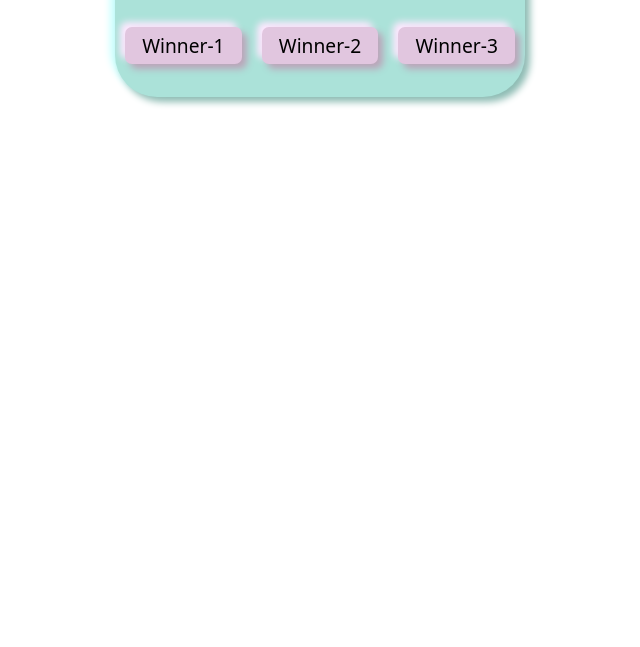
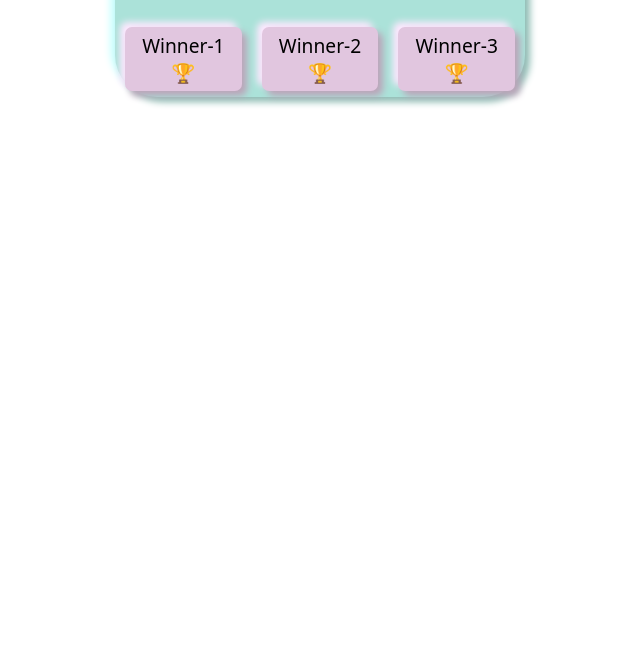
Before and after one commit to Manasa1914/Buzzer-game, a plain HTML site: page index.html in a window 1280 px wide. Shown: the part 153-800 px from the top of the page, without its empty margins (320-960 px from the left). Drawn offline with nearby package versions, Linux system fonts and the light colour scheme.

Commit message:
Update index.html

```diff
--- a/index.html
+++ b/index.html
@@ -15,9 +15,9 @@
 
         </div>
         <div class="buttons">
-            <button class="btn" onClick="winnerOne()">Winner-1</button>
-            <button class="btn" onClick="winnerTwo()">Winner-2</button>
-            <button class="btn" onClick="winnerThree()">Winner-3</button>
+            <button class="btn" onClick="winnerOne()">Winner-1🏆</button>
+            <button class="btn" onClick="winnerTwo()">Winner-2🏆</button>
+            <button class="btn" onClick="winnerThree()">Winner-3🏆</button>
         </div>
     </div>
     <script src="script.js"></script>
```
